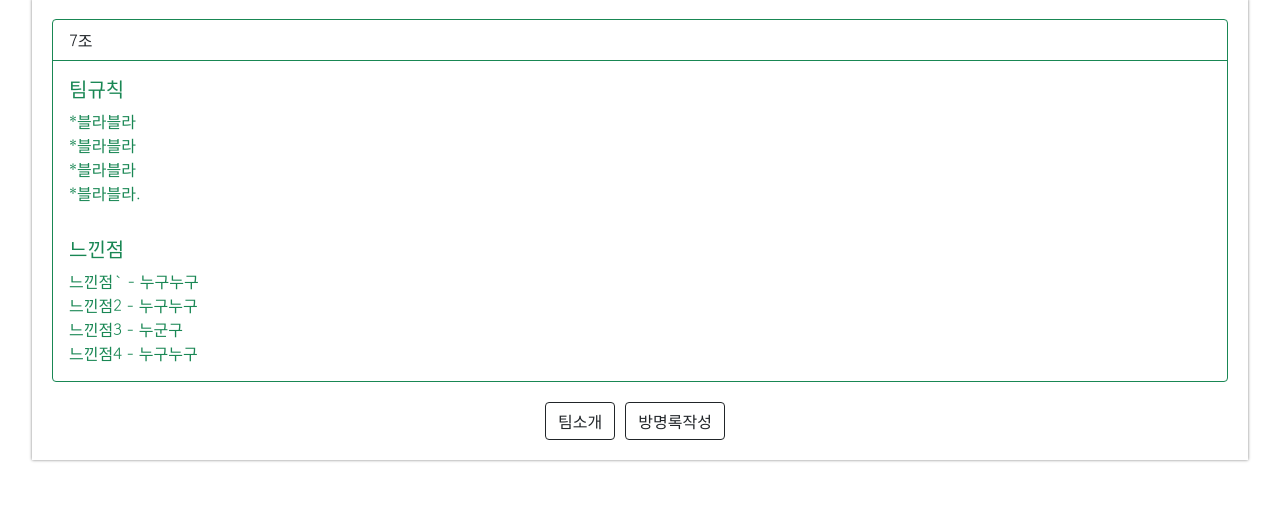
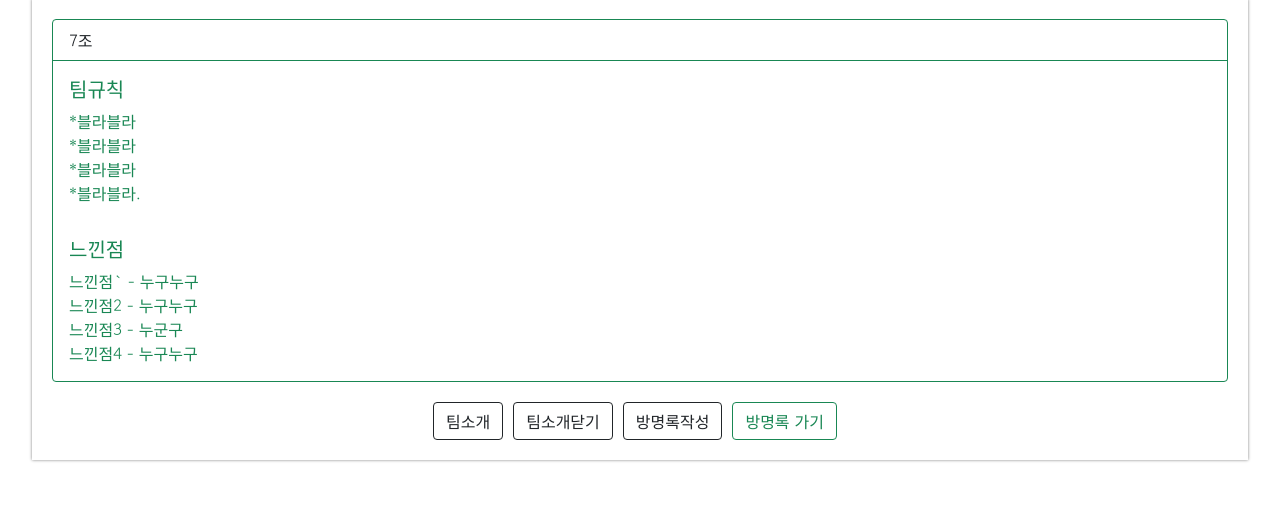
Before and after one commit to DUYOUNGKIM/lucky-7, a Python web app: template templates/hom.html in a window 1280 px wide. Shown: the part 271-800 px from the top of the page. Run offline with Jinja, Linux system fonts and the light colour scheme; the template is opened without the code that fills it, so the values that code supplies are empty.

Commit message:
Update hom.html

```diff
--- a/templates/hom.html
+++ b/templates/hom.html
@@ -157,6 +157,12 @@
 <body>
 <div class="mytitle">
     <h1>LUCKY 7</h1>
+    <div class="mybtns">
+        <button onclick="open_box()" type="button" class="btn btn-outline-dark">팀소개</button>
+        <button onclick="close_box()" type="button" class="btn btn-outline-dark">팀소개닫기</button>
+      <button onclick="" type="button" class="btn btn-outline-dark">방명록작성</button>
+      <button onclick="location.href='index.html'" type="button" class="btn btn-outline-success">방명록 가기</button>
+    </div>
 
 </div>
 <div class="mypost" id="post-box">
@@ -183,7 +189,10 @@
 </div>
     <div class="mybtns">
         <button onclick="open_box()" type="button" class="btn btn-outline-dark">팀소개</button>
-        <button onclick="close_box()" type="button" class="btn btn-outline-dark">방명록작성</button>
+        <button onclick="close_box()" type="button" class="btn btn-outline-dark">팀소개닫기</button>
+      <button onclick="" type="button" class="btn btn-outline-dark">방명록작성</button>
+      <button onclick="location.href='index.html'" type="button" class="btn btn-outline-success">방명록 가기</button>
+
 
     </div>
 </div>
```
